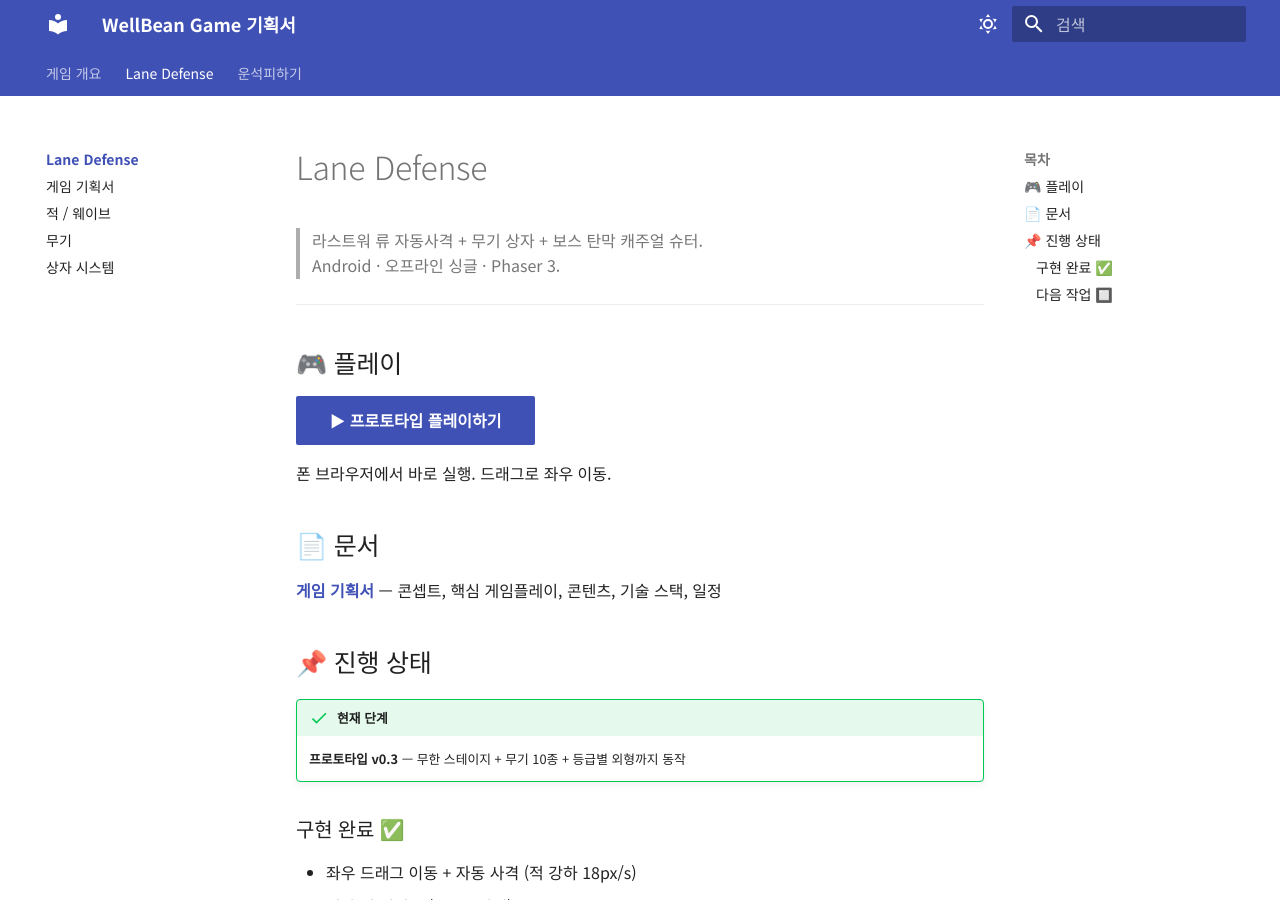
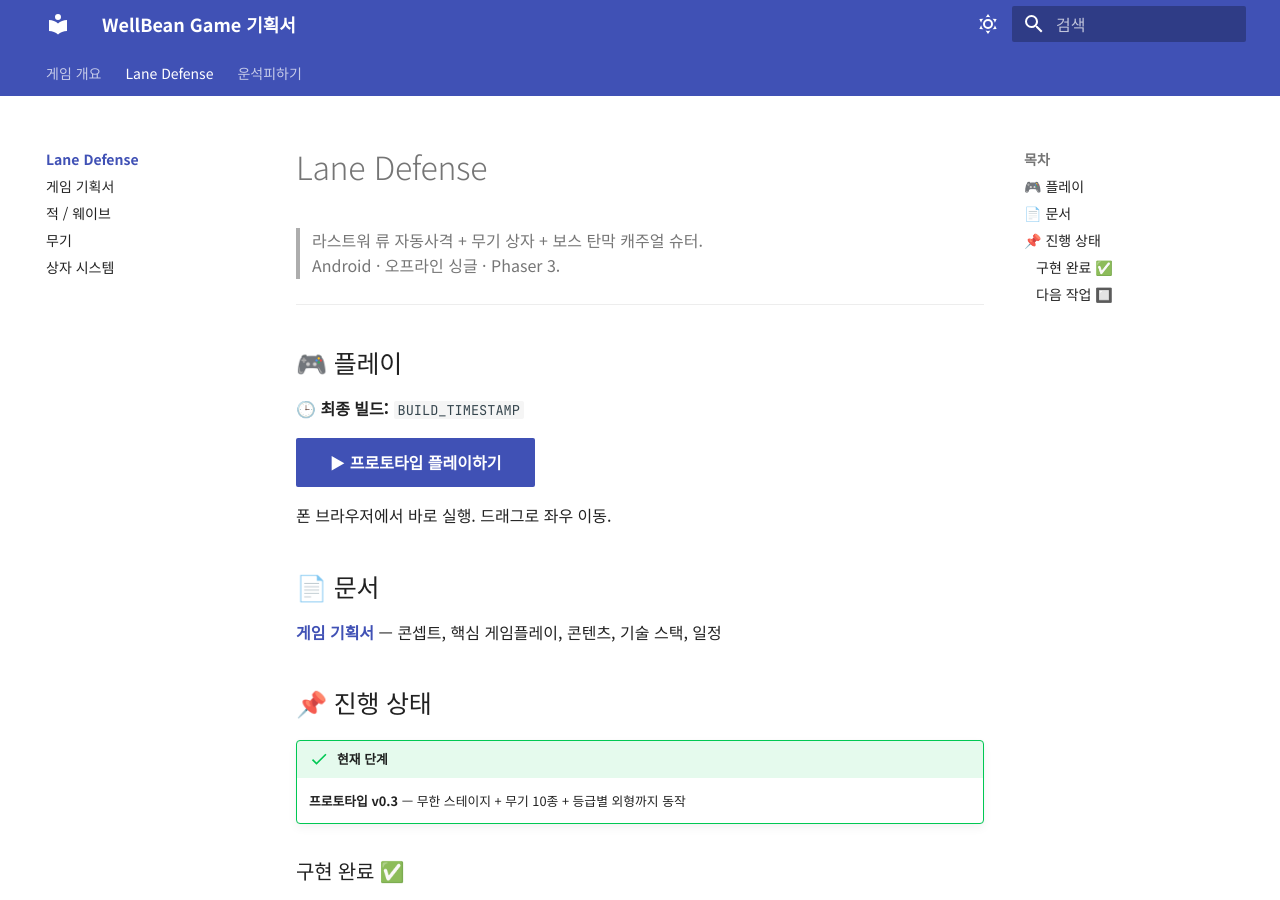
Before and after one commit to suan2z/wellbeangame01, an MkDocs documentation site: the page built from docs/lane-defense/index.md, in a window 1280 px wide and 900 px high. Built offline with MkDocs 1.6.1 and Material for MkDocs 9.7.7, drawn with Linux system fonts in a browser that asks for light colours.

Commit message:
fix(docs): Lane Defense 플레이 버튼 위에 빌드 시각 복원
이전 탭 구조 재구성 시 BUILD_TIMESTAMP를 새 랜딩(docs/index.md)으로만
이전했으나, 본래 의도는 'Lane Defense 플레이 버튼 바로 위'에 표시.

## 변경
- docs/lane-defense/index.md: BUILD_TIMESTAMP 라인 복원 (플레이 버튼 직상단)
- .github/workflows/deploy-docs.yml: sed 대상을 docs/index.md 단일 →
  docs/**/*.md 전체로 확장 (find + xargs)

두 랜딩 모두 빌드 시점 KST 시각이 자동 주입됨.

```diff
--- a/docs/lane-defense/index.md
+++ b/docs/lane-defense/index.md
@@ -6,6 +6,8 @@
 ---
 
 ## 🎮 플레이
+
+🕒 **최종 빌드:** `BUILD_TIMESTAMP`
 
 [**▶ 프로토타입 플레이하기**](../play/){ .md-button .md-button--primary }
 
```
Also changed, not shown: 1 other file.
